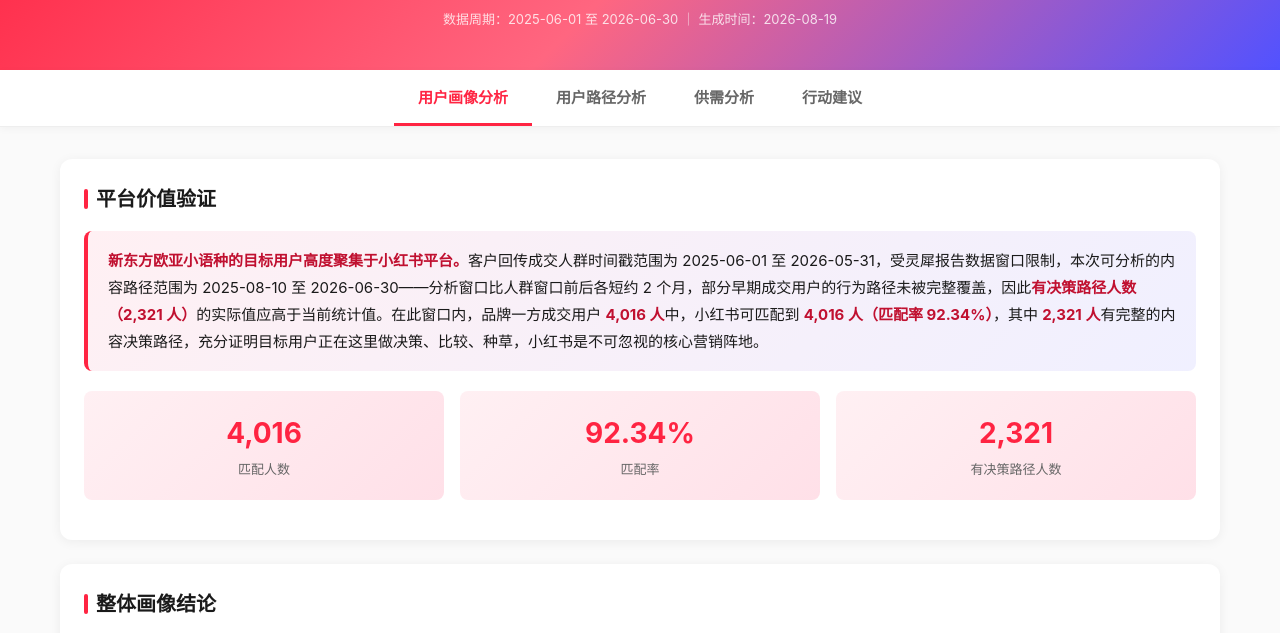
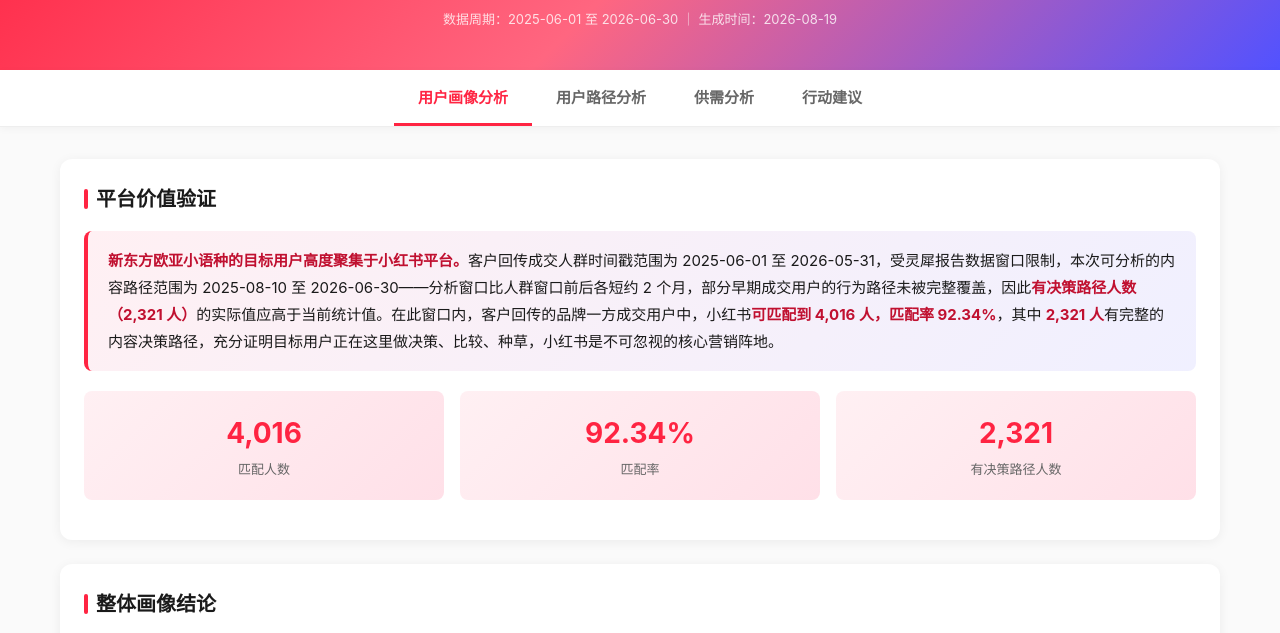
Before and after one commit to Qianyq131/liuxue-bimonthly, a plain HTML site: page xdf-ouya-yifang/index.html in a window 1280 px wide. Shown: the part 148-781 px from the top of the page. Drawn offline with Linux system fonts and the light colour scheme.

Commit message:
update xdf ouya yifang report

```diff
--- a/xdf-ouya-yifang/index.html
+++ b/xdf-ouya-yifang/index.html
@@ -107,7 +107,7 @@
   <div class="card">
     <div class="card-title">平台价值验证</div>
     <div class="conclusion-box">
-      <strong>新东方欧亚小语种的目标用户高度聚集于小红书平台。</strong>客户回传成交人群时间戳范围为 2025-06-01 至 2026-05-31，受灵犀报告数据窗口限制，本次可分析的内容路径范围为 2025-08-10 至 2026-06-30——分析窗口比人群窗口前后各短约 2 个月，部分早期成交用户的行为路径未被完整覆盖，因此<strong>有决策路径人数（2,321 人）</strong>的实际值应高于当前统计值。在此窗口内，品牌一方成交用户 <strong>4,016 人</strong>中，小红书可匹配到 <strong>4,016 人（匹配率 92.34%）</strong>，其中 <strong>2,321 人</strong>有完整的内容决策路径，充分证明目标用户正在这里做决策、比较、种草，小红书是不可忽视的核心营销阵地。
+      <strong>新东方欧亚小语种的目标用户高度聚集于小红书平台。</strong>客户回传成交人群时间戳范围为 2025-06-01 至 2026-05-31，受灵犀报告数据窗口限制，本次可分析的内容路径范围为 2025-08-10 至 2026-06-30——分析窗口比人群窗口前后各短约 2 个月，部分早期成交用户的行为路径未被完整覆盖，因此<strong>有决策路径人数（2,321 人）</strong>的实际值应高于当前统计值。在此窗口内，客户回传的品牌一方成交用户中，小红书<strong>可匹配到 4,016 人，匹配率 92.34%</strong>，其中 <strong>2,321 人</strong>有完整的内容决策路径，充分证明目标用户正在这里做决策、比较、种草，小红书是不可忽视的核心营销阵地。
     </div>
     <div class="metric-grid">
       <div class="metric-card">
```
